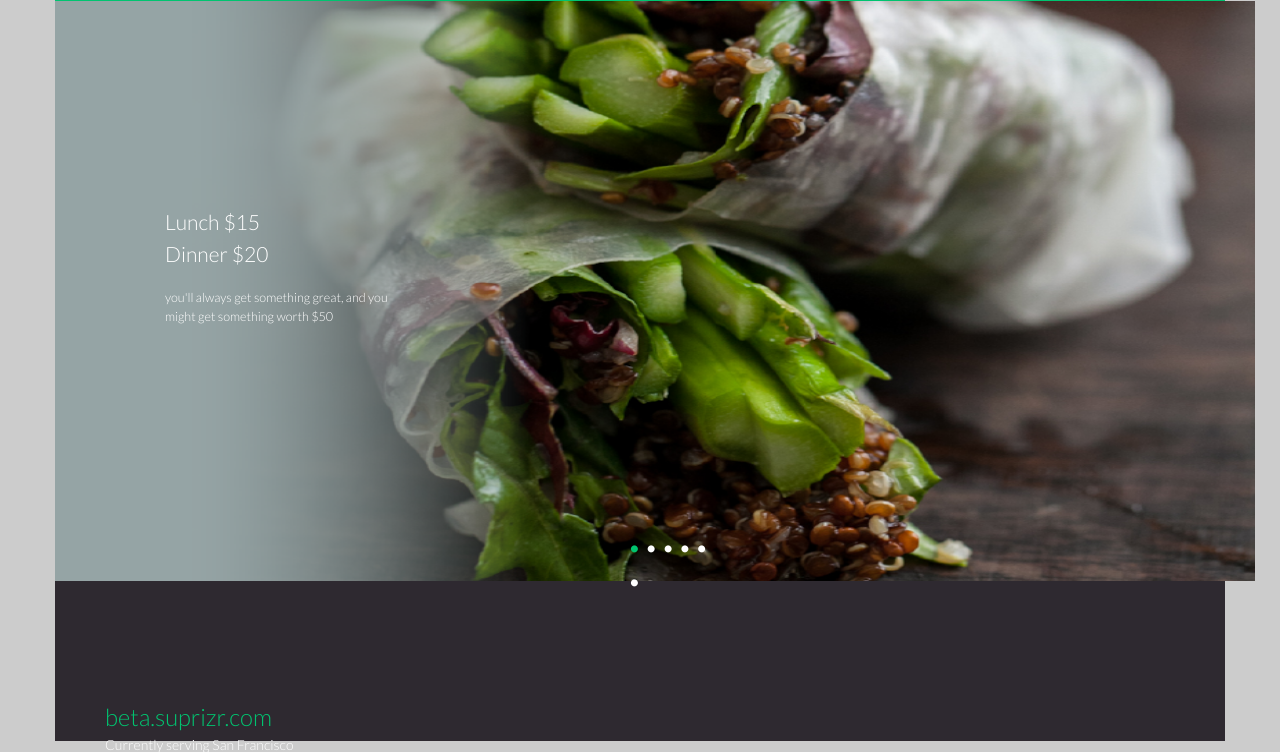
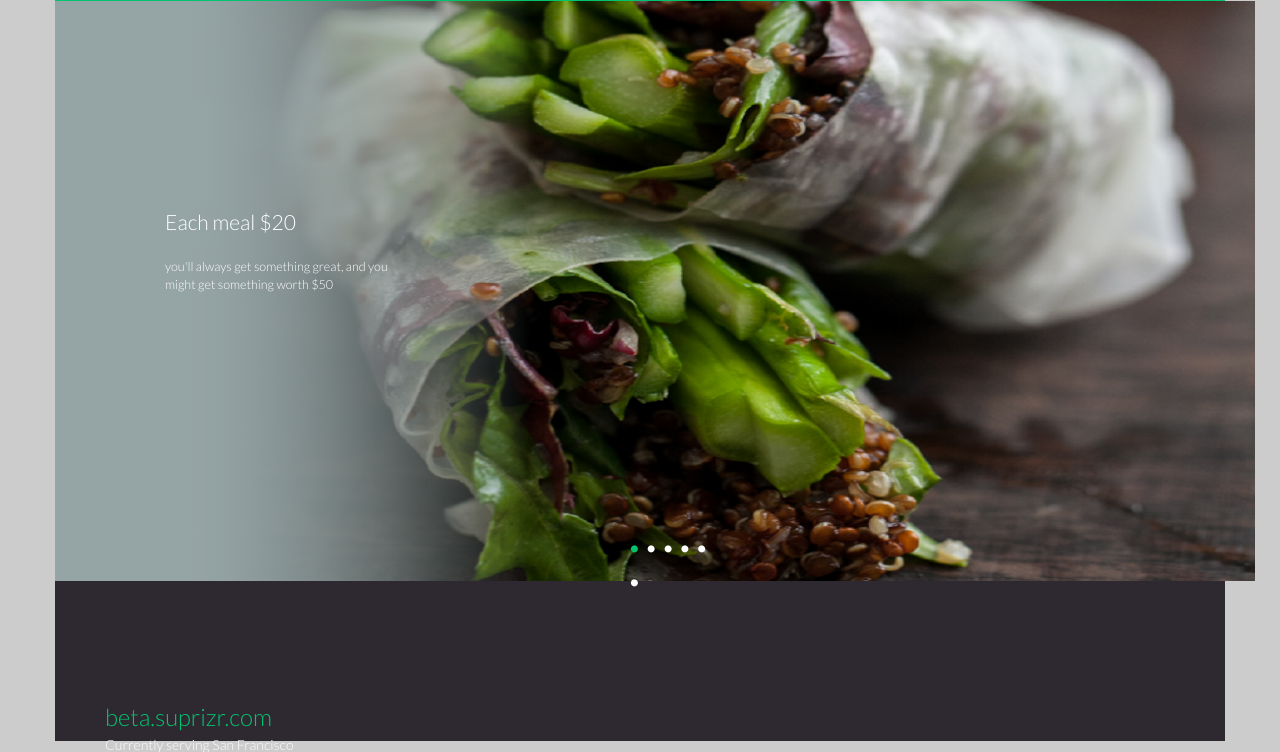
Before and after one commit to AndrewBarba/suprizr-web, a Flask app: page / in a window 1280 px wide. Shown: the part 1830-2582 px from the top of the page. Run offline with Flask 2, Linux system fonts and the light colour scheme; some libraries are stand-ins or nearby versions.

Commit message:
copy changes

```diff
--- a/templates/index.html
+++ b/templates/index.html
@@ -62,8 +62,7 @@
             </div>
             <div class="row food-shots">
                 <div class="floating-text">
-                    <h1>Lunch $15</h1>
-                    <h1>Dinner $20</h1>
+                    <h1>Each meal $20</h1>
                     <h2>you'll always get something great, and you might get something worth $50</h2>
                 </div>
                 <div class="floating-dots">
```
